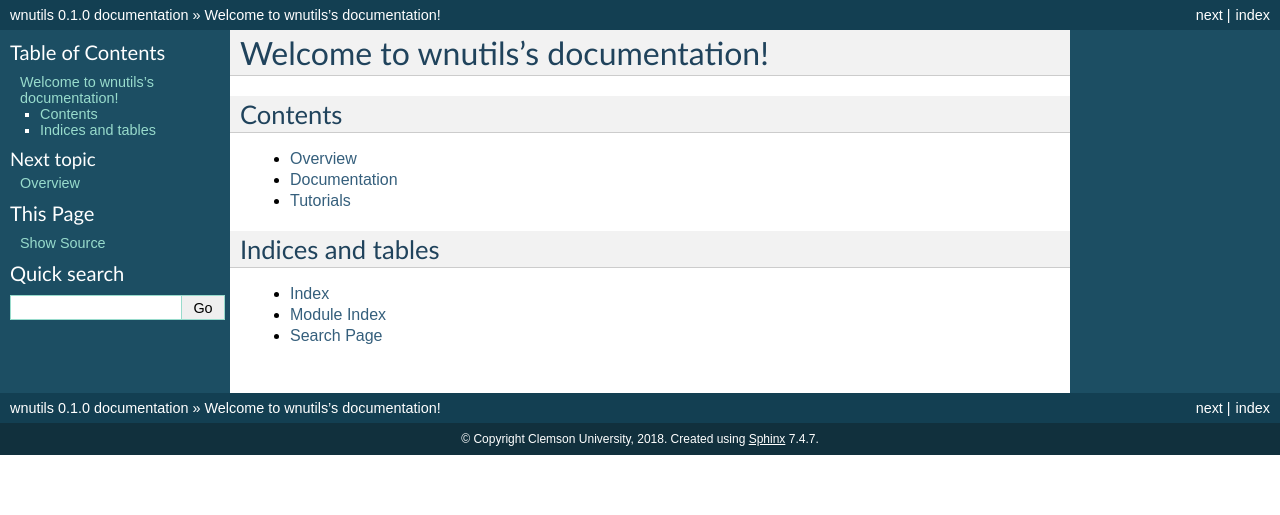
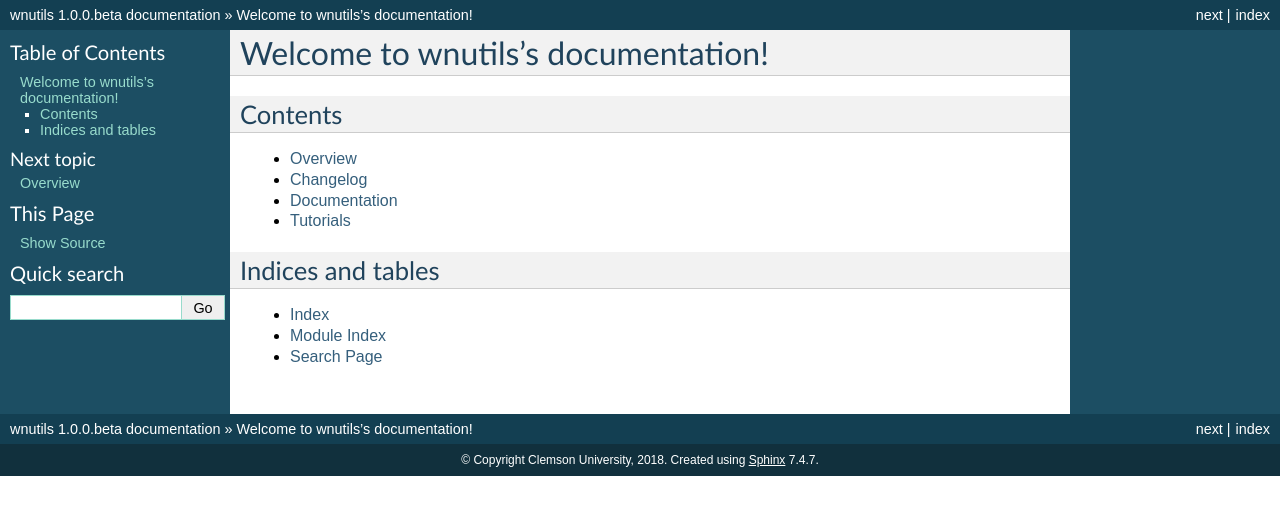
Before and after one commit to mbradle/wnutils, a Sphinx documentation site: the page built from doc/source/index.rst, in a window 1280 px wide. Shown: the top 515 px of the page. Built offline with Sphinx 7.4.7, drawn with Linux system fonts in a browser that asks for light colours.

Commit message:
Make ready for initial beta release.

```diff
--- a/doc/source/index.rst
+++ b/doc/source/index.rst
@@ -14,6 +14,7 @@ Contents
    :includehidden:
 
    readme
+   changelog
    documentation
    tutorials
 
--- a/setup.py
+++ b/setup.py
@@ -57,7 +57,7 @@ setup(
         #   3 - Alpha
         #   4 - Beta
         #   5 - Production/Stable
-        'Development Status :: 5 - Production/Stable',
+        'Development Status :: 4 - Beta',
 
         # Indicate who your project is intended for
         'Intended Audience :: Science/Research',
--- a/wnutils/__about__.py
+++ b/wnutils/__about__.py
@@ -7,6 +7,6 @@ __all__ = [
 
 __title__ = 'wnutils'
 __summary__ = 'Python project to read and plot webnucleo files'
-__version__ = '0.1.0'
+__version__ = '1.0.0.beta'
 __author__ = 'Clemson University'
 __copyright__ = 'Clemson University, 2018'
```
Also changed, not shown: doc/source/changelog.rst (added, +12 -0 lines).
